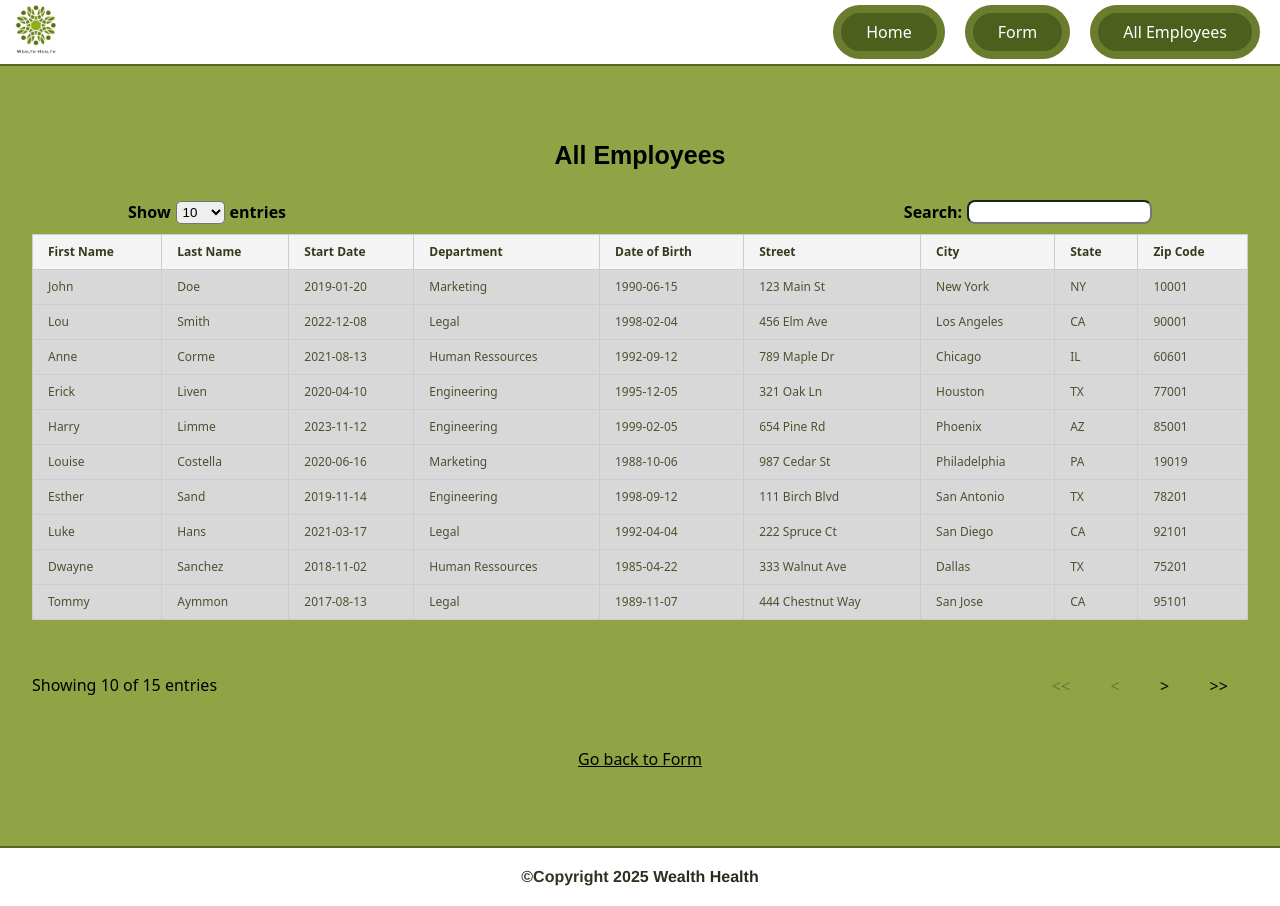
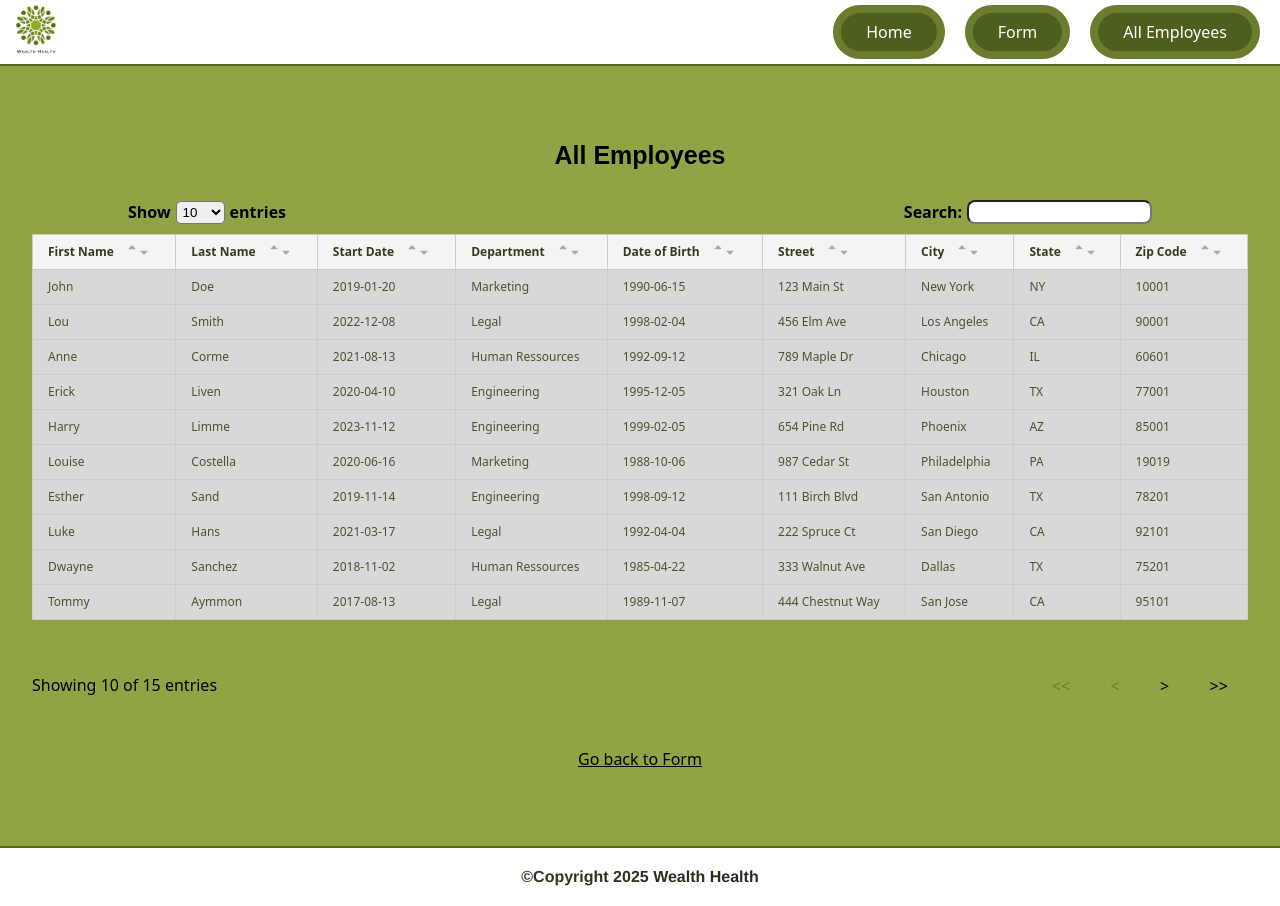
Before and after one commit to Daiba-yume/Project_14_WH, a React (Vite) app in the folder Frontend/: page /employeeList in a window 1280 px wide. Built offline with nearby package versions, Linux system fonts and the light colour scheme.

Commit message:
Ajout du tri par colonne et redirection lors du closeModal

```diff
--- a/Frontend/src/pages/Employee/EmployeeList.jsx
+++ b/Frontend/src/pages/Employee/EmployeeList.jsx
@@ -1,11 +1,13 @@
 import { Link } from "react-router-dom";
 import "./EmployeeList.scss";
+import { FaSortUp, FaSortDown } from "react-icons/fa";
 import {
   useReactTable,
   getCoreRowModel,
   getPaginationRowModel,
   getFilteredRowModel,
   flexRender,
+  getSortedRowModel,
 } from "@tanstack/react-table";
 import { useSelector } from "react-redux";
 import employeeFromJson from "../../data/employee.json";
@@ -21,6 +23,7 @@ function EmployeeList() {
   );
 
   const [globalFilter, setGlobalFilter] = useState("");
+  const [sorting, setSorting] = useState([]);
 
   const columns = [
     { accessorKey: "firstName", header: "First Name" },
@@ -39,12 +42,15 @@ function EmployeeList() {
     columns,
     state: {
       globalFilter,
+      sorting,
     },
     onGlobalFilterChange: setGlobalFilter,
+    onSortingChange: setSorting,
     globalFilterFn: "includesString",
     getCoreRowModel: getCoreRowModel(),
     getPaginationRowModel: getPaginationRowModel(),
     getFilteredRowModel: getFilteredRowModel(),
+    getSortedRowModel: getSortedRowModel(),
   });
   return (
     <section className="employeeList">
@@ -87,13 +93,49 @@ function EmployeeList() {
             {table.getHeaderGroups().map((headerGroup) => (
               <tr key={headerGroup.id}>
                 {headerGroup.headers.map((header) => (
-                  <th key={header.id}>
+                  <th
+                    key={header.id}
+                    style={{
+                      cursor: "pointer",
+                    }}
+                  >
                     {header.isPlaceholder
                       ? null
                       : flexRender(
                           header.column.columnDef.header,
                           header.getContext()
                         )}
+                    <span
+                      style={{
+                        marginLeft: "12px",
+                        color: " #000",
+                      }}
+                    >
+                      <FaSortUp
+                        onClick={(e) => {
+                          e.stopPropagation();
+                          header.column.getIsSorted() === "asc"
+                            ? header.column.clearSorting()
+                            : header.column.toggleSorting(false);
+                        }}
+                        style={{
+                          opacity:
+                            header.column.getIsSorted() === "asc" ? 1 : 0.3,
+                        }}
+                      />
+                      <FaSortDown
+                        onClick={(e) => {
+                          e.stopPropagation();
+                          header.column.getIsSorted() === "desc"
+                            ? header.column.clearSorting()
+                            : header.column.toggleSorting(true);
+                        }}
+                        style={{
+                          opacity:
+                            header.column.getIsSorted() === "desc" ? 1 : 0.3,
+                        }}
+                      />
+                    </span>
                   </th>
                 ))}
               </tr>
--- a/Frontend/src/pages/Home/Employee.jsx
+++ b/Frontend/src/pages/Home/Employee.jsx
@@ -4,12 +4,17 @@ import Form from "../../components/Form/Form";
 import { Modal } from "react-wh-modal";
 import "./Employee.scss";
 import { PiUserCircleCheckDuotone } from "react-icons/pi";
+import { useNavigate } from "react-router-dom";
 
 function Employee() {
   const [modalOpen, setModalOpen] = useState(false);
+  const navigate = useNavigate();
 
   const handleOpenModal = () => setModalOpen(true);
-  const handleCloseModal = () => setModalOpen(false);
+  const handleCloseModal = () => {
+    setModalOpen(false);
+    navigate("/EmployeeList");
+  };
   return (
     <section>
       <Form onSuccess={handleOpenModal} />
```
